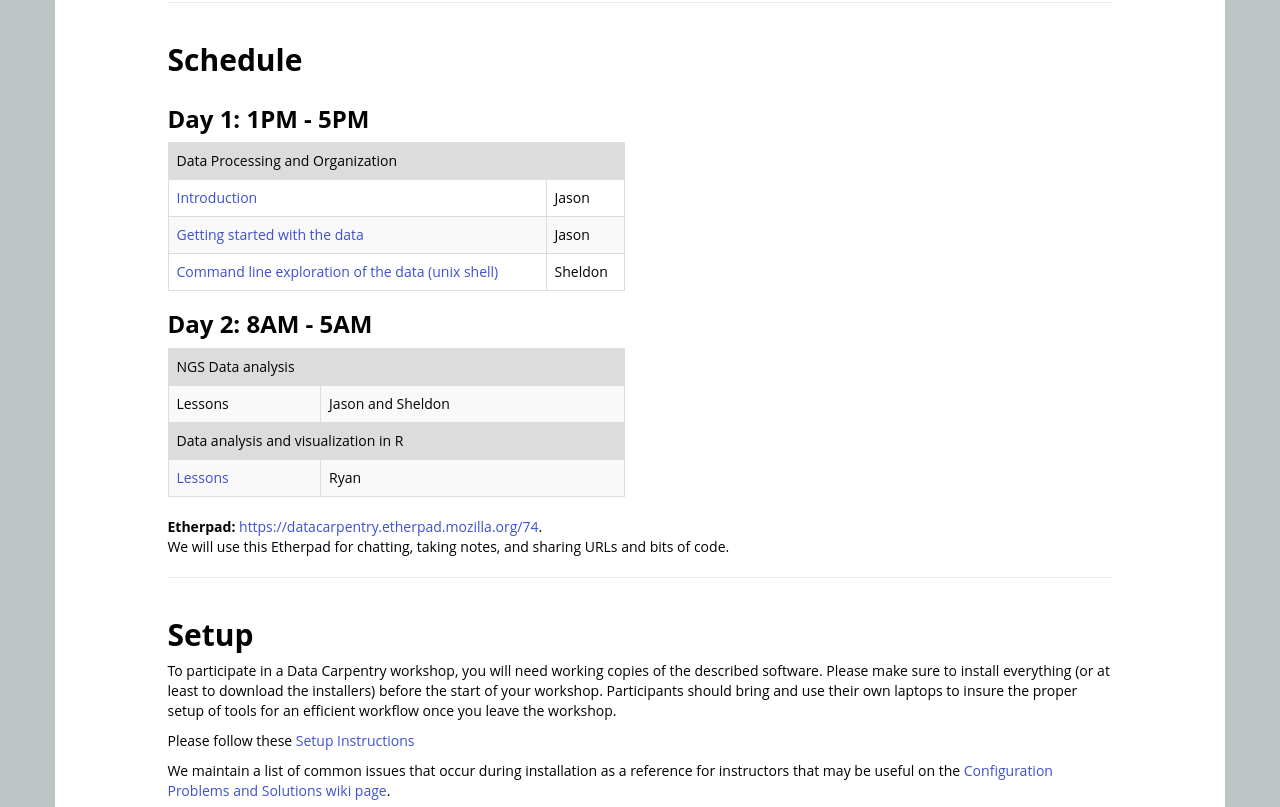
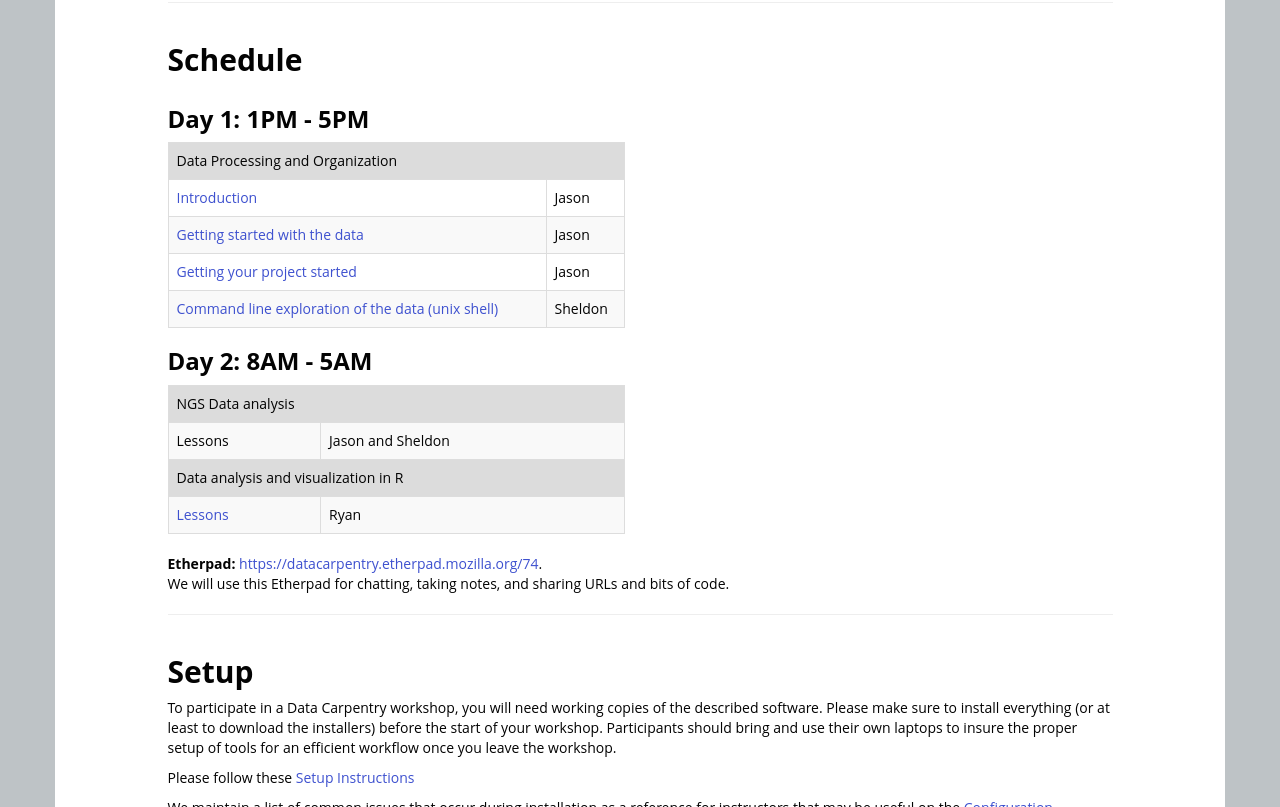
Before and after one commit to devbioinfoguy/2015-07-30-ASPB, a Jekyll site: the page built from index.html, in a window 1280 px wide and 900 px high, scrolled down 863 px, cut to the strip 0-807 px from the top of the window. Built offline with Jekyll 4.4.1, drawn with Linux system fonts in a browser that asks for light colours; nearby versions of some CDN libraries; library files that are not in the unit come from our copies.

Commit message:
Update index.html

```diff
--- a/index.html
+++ b/index.html
@@ -164,6 +164,16 @@ Participants should bring their laptops and plan to participate actively. By the
             Jason
         </td>
       </tr>
+         <td>
+          <a href="https://github.com/JasonJWilliamsNY/organization-genomics/blob/gh-pages/lessons/01_intro_organization.md">
+            Getting your project started
+          </a>
+        </td>
+        <td>
+            Jason
+        </td>
+      </tr>
+
       <tr>
         <td>
           <a href=https://github.com/JasonJWilliamsNY/datadescription-genomics/blob/master/lessons">
```
